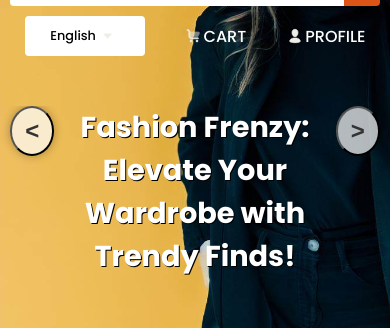
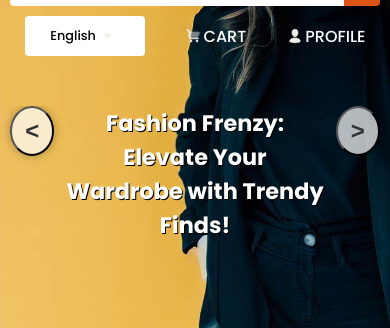
Before and after one commit to abhishek-h660/elevate_project, a React (Create React App) app: page / in a window 390 px wide. Shown: the part 202-530 px from the top of the page. Built offline with nearby package versions, Linux system fonts and the light colour scheme; no server answers.

Commit message:
responsive

```diff
--- a/src/styles/background.css
+++ b/src/styles/background.css
@@ -4,7 +4,7 @@
     background-image: url('./../../public/background1.jpeg');
     background-size: cover;
     background-position: 0% 45%;
-    padding-bottom: 8vh;
+    height: 70vh;
 }
 
 .company {
@@ -37,7 +37,7 @@
 
   .slider-content {
     color: #fff;
-    font-size: 1.8rem;
+    font-size: 1.4rem;
     font-weight: 600;
     max-width: 400px;
     width: 80%;
```
